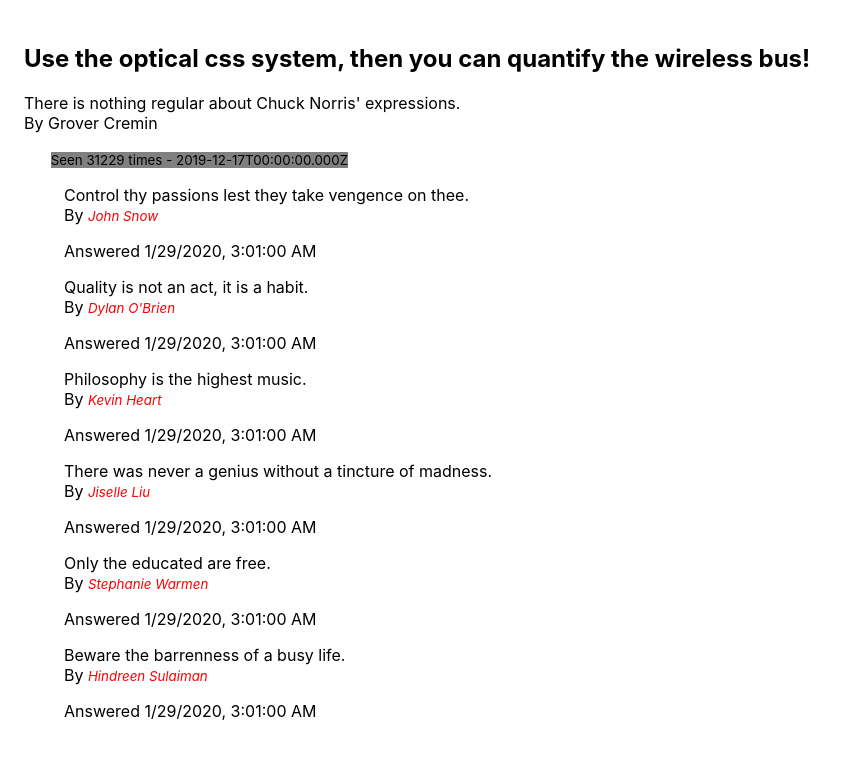
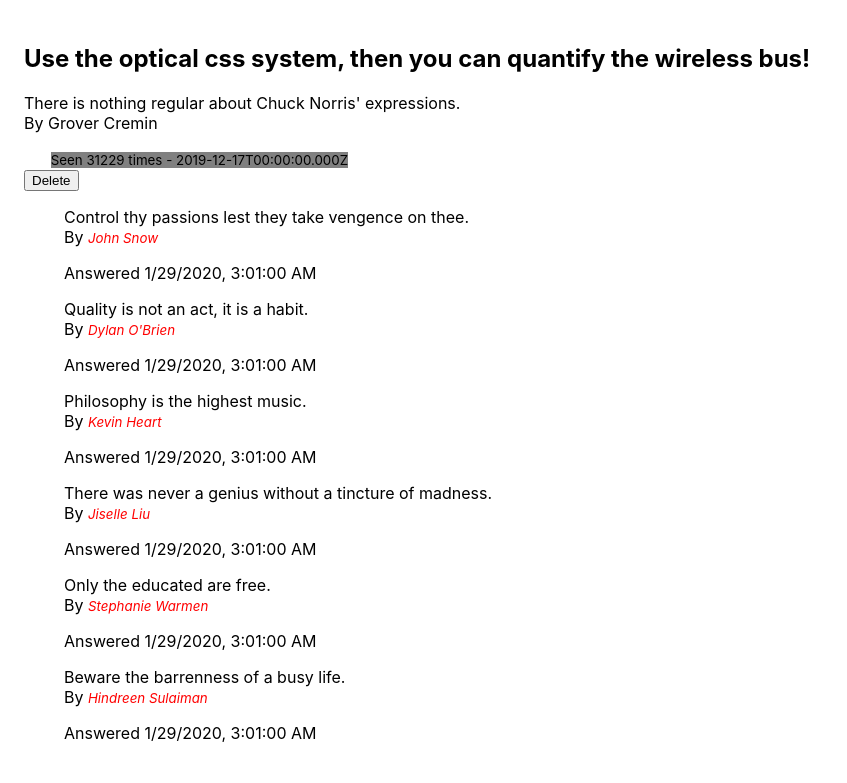
Before and after one commit to CodeCoreYVR/react_awesome_answers_nov_2019, a React (Create React App) app: page / in a window 1280 px wide. Shown: the top 783 px of the page, without its empty margins (0-847 px from the left). Built offline with nearby package versions, Linux system fonts and the light colour scheme.

Commit message:
Add solution to delete question from Question Show Page

```diff
--- a/src/components/QuestionShowPage.js
+++ b/src/components/QuestionShowPage.js
@@ -15,10 +15,27 @@
       question: oneQuestionData
     };
   }
+
+  deleteQuestion() {
+    this.setState({
+      question: null
+    });
+  }
+
   render() {
+    if (!this.state.question) {
+      return (
+        <div className="Page">
+          <h3 style={{ color: "white", backgroundColor: "red" }}>
+            Question doesn't exist
+          </h3>
+        </div>
+      );
+    }
     return (
       <div className="Page">
         <QuestionDetails {...this.state.question} />
+        <button onClick={() => this.deleteQuestion()}>Delete</button>
         <AnswerList answers={this.state.question.answers} />
       </div>
     );
```
